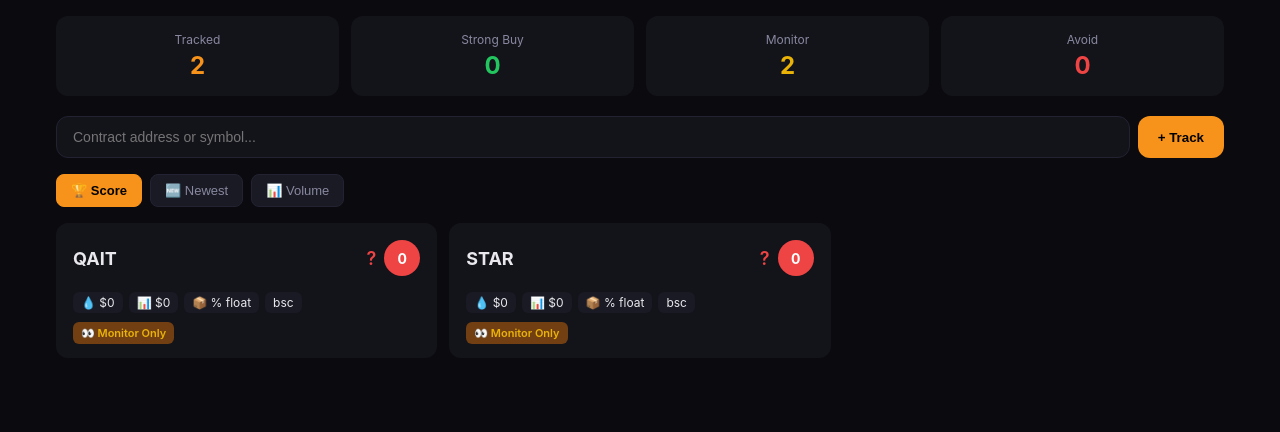
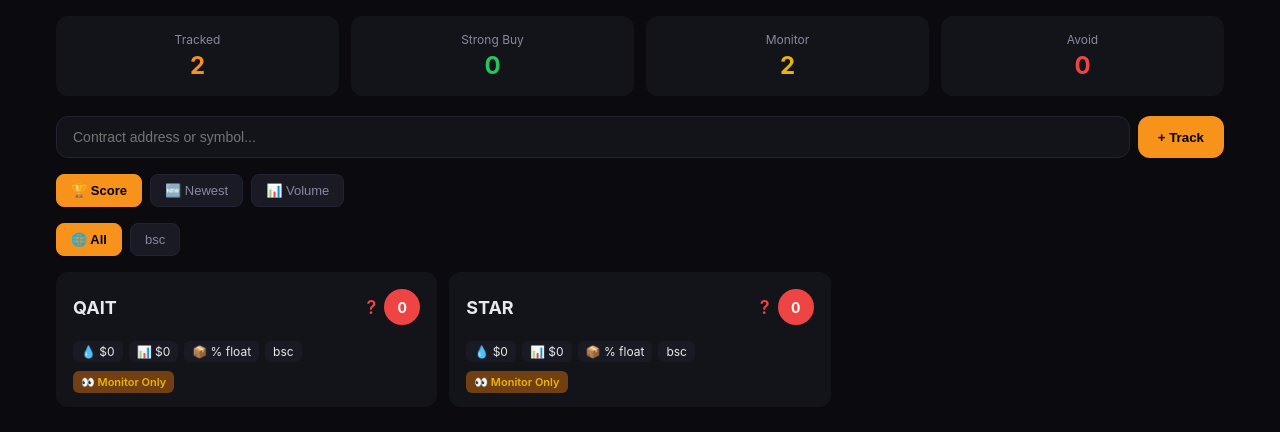
Before and after one commit to dhabyap/AlphaTracker, a FastAPI app: page / in a window 1280 px wide. Shown: the part 81-513 px from the top of the page. Run offline with FastAPI, Linux system fonts and the light colour scheme; data comes from the database, SQL or seed files in the repository.

Commit message:
feat: add chain filter (BSC/Base) to dashboard

```diff
--- a/app/templates/dashboard.html
+++ b/app/templates/dashboard.html
@@ -111,6 +111,12 @@ header h1 span{color:var(--accent)}
       <button v-for="s in sortOptions" :key="s.key" class="sort-btn" :class="{active: sortBy === s.key}" @click="sortBy = s.key">{{ s.label }}</button>
     </div>
 
+    <!-- Chain Filter -->
+    <div class="sort-bar">
+      <button class="sort-btn" :class="{active: chainFilter === 'all'}" @click="chainFilter = 'all'">🌐 All</button>
+      <button v-for="c in chains" :key="c" class="sort-btn" :class="{active: chainFilter === c}" @click="chainFilter = c">{{ c }}</button>
+    </div>
+
     <!-- Loading -->
     <div v-if="loading" class="loading">⏳ Scanning...</div>
 
@@ -217,6 +223,7 @@ createApp({
     const loading = ref(false);
     const searchInput = ref('');
     const sortBy = ref('score');
+    const chainFilter = ref('all');
     const detail = ref(null);
 
     const sortOptions = [
@@ -319,8 +326,19 @@ createApp({
       };
     });
 
+    const chains = computed(() => {
+      const unique = [...new Set(tokens.value.map(t => t.chain).filter(Boolean))];
+      return unique.sort();
+    });
+
     const sortedTokens = computed(() => {
-      const t = [...tokens.value];
+      let t = tokens.value;
+      // Chain filter
+      if (chainFilter.value !== 'all') {
+        t = t.filter(x => x.chain === chainFilter.value);
+      }
+      // Sort
+      t = [...t];
       if (sortBy.value === 'score') t.sort((a,b) => b.score - a.score);
       else if (sortBy.value === 'newest') t.sort((a,b) => (b.age_days||999) - (a.age_days||999));
       else if (sortBy.value === 'volume') t.sort((a,b) => (b.volume||0) - (a.volume||0));
@@ -329,7 +347,7 @@ createApp({
 
     onMounted(fetchTokens);
 
-    return { tokens, loading, searchInput, sortBy, sortOptions, detail,
+    return { tokens, loading, searchInput, sortBy, chainFilter, chains, sortOptions, detail,
              fetchTokens, trackToken, refreshAll, showDetail,
              priceClass, scoreClass, scoreColor, recColor, formatPrice, formatNum, stats, sortedTokens };
   }
```
